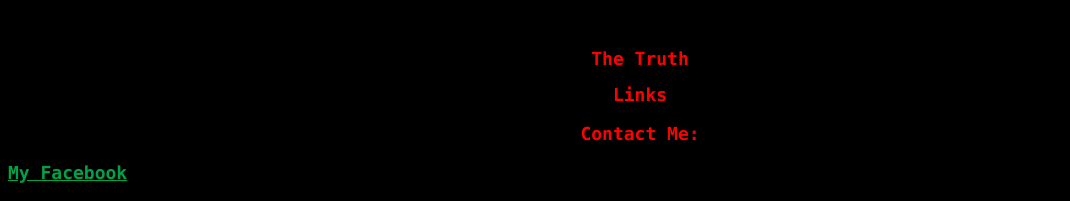
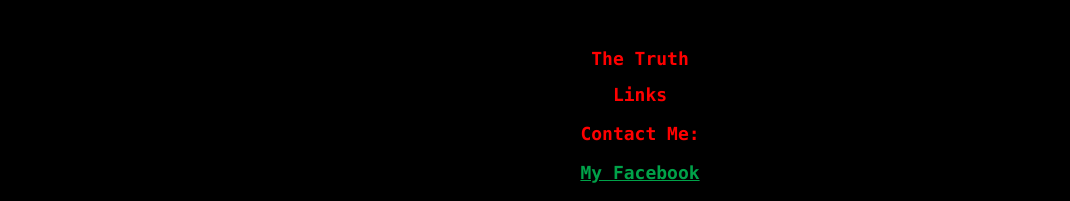
Before and after one commit to aikencountypublicschools/aikencountypublicschools.github.io, a plain HTML site: page index.html in a window 1280 px wide. Shown: the part 1222-1423 px from the top of the page, without its empty margins (0-1070 px from the left). Drawn offline with Linux system fonts and the light colour scheme.

Commit message:
Update index.html

```diff
--- a/index.html
+++ b/index.html
@@ -91,7 +91,7 @@
         <p></p>
 <p>
 </p>
-<p><a href="">My Facebook</a></p>
+<center><p><a href="">My Facebook</a></p></center>
       </section>
 
 <section>
```
